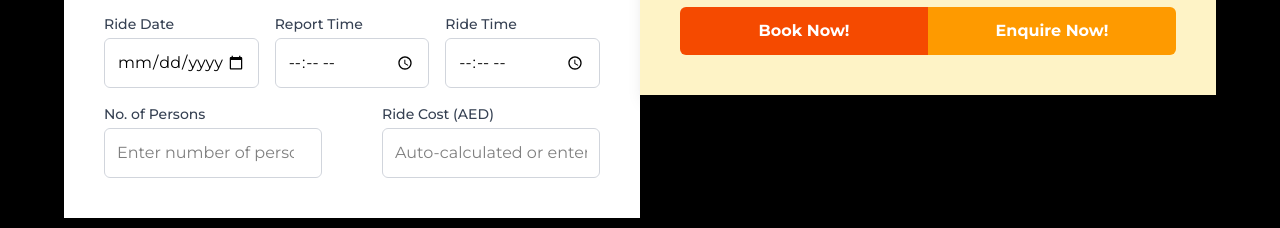
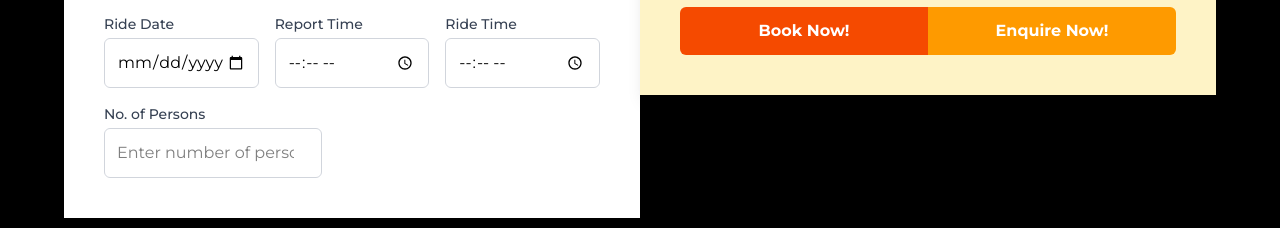
Before and after one commit to extechnology/superMarine-frontend, a React (Vite) app in the folder SuperMarine/: page / in a window 1280 px wide. Shown: the part 952-1180 px from the top of the page. Built offline with nearby package versions, Linux system fonts and the light colour scheme; a web font is replaced by a local one.

Commit message:
added image

```diff
--- a/SuperMarine/index.html
+++ b/SuperMarine/index.html
@@ -2,7 +2,7 @@
 <html lang="en">
   <head>
     <meta charset="UTF-8" />
-    <link rel="icon" type="image/svg+xml" href="/vite.svg" />
+    <link rel="icon" type="image/png+xml" href="/2-02.png" />
     <meta name="viewport" content="width=device-width, initial-scale=1.0" />
     <title>Super Marine - MOTOR CYCLES & JET SKI L.L.C.</title>
   </head>
--- a/SuperMarine/src/components/home/HeroForm.tsx
+++ b/SuperMarine/src/components/home/HeroForm.tsx
@@ -127,20 +127,6 @@ const HeroForm = () => {
                 />
               </label>
 
-              <label
-                className="flex flex-col gap-1"
-                data-aos="fade-up"
-                data-aos-duration="1500"
-              >
-                <span className="text-sm font-medium text-gray-700">
-                  Ride Cost (AED)
-                </span>
-                <input
-                  type="text"
-                  placeholder="Auto-calculated or enter manually"
-                  className="p-3 border border-gray-300 rounded-md focus:outline-none focus:ring-2 focus:ring-amber-500"
-                />
-              </label>
             </div>
           </form>
 
```
Also changed, not shown: SuperMarine/public/2-02.png (added).
